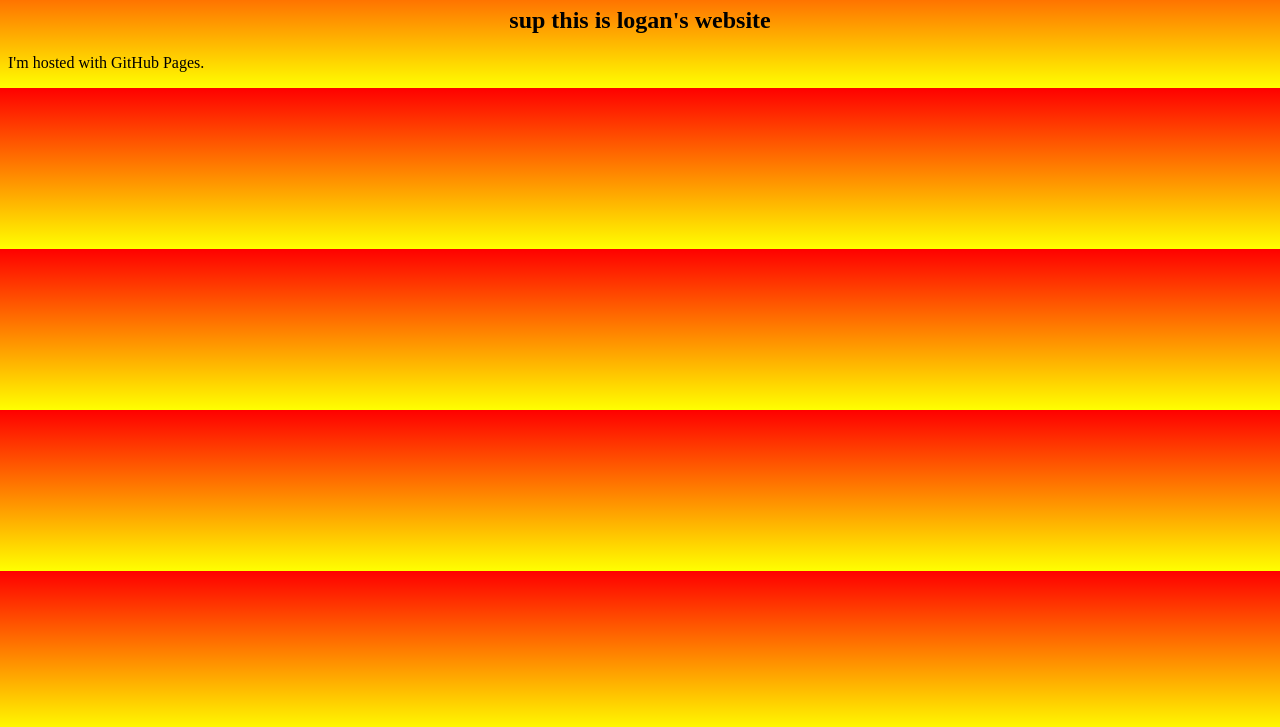
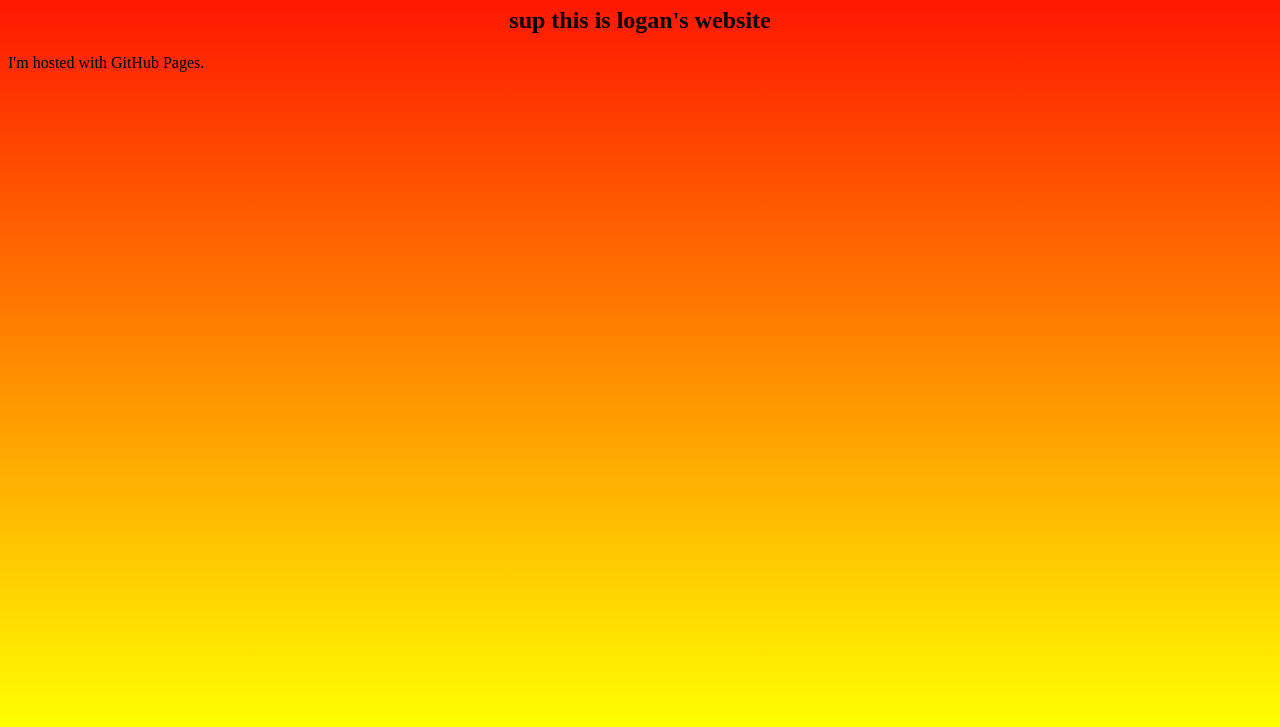
Before and after one commit to true-king-al/true-king-al.github.io, a plain HTML site: page index.html in a window 1280 px wide. Shown: the part 73-800 px from the top of the page. Drawn offline with Linux system fonts and the light colour scheme.

Commit message:
fixed the color i think?

```diff
--- a/index.html
+++ b/index.html
@@ -7,11 +7,16 @@ h2 {text-align: center;}
 html {
     height: auto;
     background-image: linear-gradient(red, yellow);
+    background-repeat: no-repeat;
+    min-height: 100vh;
+    margin: 0;
 }
 body {
     height: auto;
     background-attachment: fixed;
     background-size: cover;
+
+
 }
 </style>
 </head>
```
